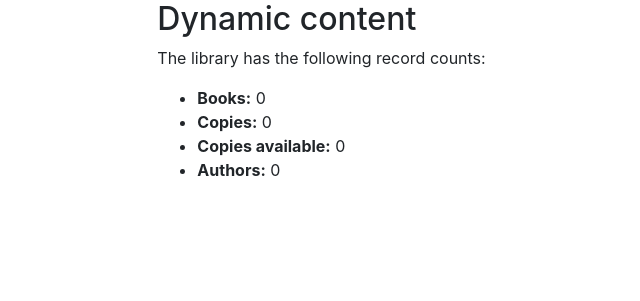
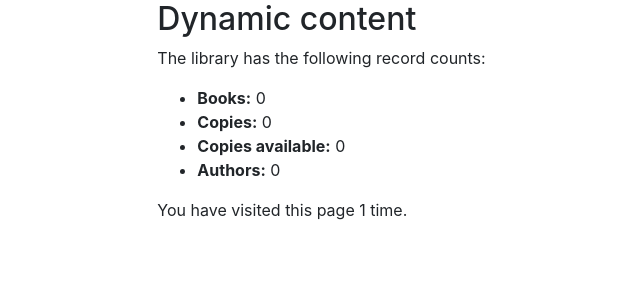
Before and after one commit to Fong113/mysite, a Django app: page /catalog/ in a window 1280 px wide. Shown: the part 128-429 px from the top of the page, without its empty margins (71-711 px from the left). Run offline with Django 5.2, Linux system fonts and the light colour scheme; data that the repository does not hold is empty; some libraries are stand-ins or nearby versions.

Commit message:
Django Tutorial Part 7: Sessions framework (#6)

```diff
--- a/catalog/templates/index.html
+++ b/catalog/templates/index.html
@@ -1,5 +1,4 @@
-{% extends "base_generic.html" %} {% load i18n %}
-{% block content %}
+{% extends "base_generic.html" %} {% load i18n %} {% block content %}
 <h1>{% trans "Local Library Home" %}</h1>
 <p>
     {% trans "Welcome to LocalLibrary, a website developed by <em> Mozilla Developer Network</em>!" %}
@@ -14,4 +13,11 @@
     </li>
     <li><strong>{% trans "Authors" %}:</strong> {{ num_authors }}</li>
 </ul>
+<p>
+    {% blocktrans count num_visits=num_visits %}
+    You have visited this page {{ num_visits }} time.
+    {% plural %}
+    You have visited this page {{ num_visits }} times.
+    {% endblocktrans %}
+</p>
 {% endblock %}
--- a/catalog/views.py
+++ b/catalog/views.py
@@ -10,11 +10,16 @@ def index(request):
   num_instances = BookInstance.objects.count()
   num_instances_available = BookInstance.objects.filter(status__exact=get_loan_status('Available')).count()
   num_authors = Author.objects.count()
+
+  num_visits = request.session.get('num_visits', 1)
+  request.session['num_visits'] = num_visits + 1
+
   context = {
     'num_books': num_books,
     'num_instances': num_instances,
     'num_instances_available': num_instances_available,
     'num_authors': num_authors,
+    'num_visits': num_visits,
   }
   return render(request, 'index.html', context=context)
 
```
Also changed, not shown: locale/vi/LC_MESSAGES/django.po.
